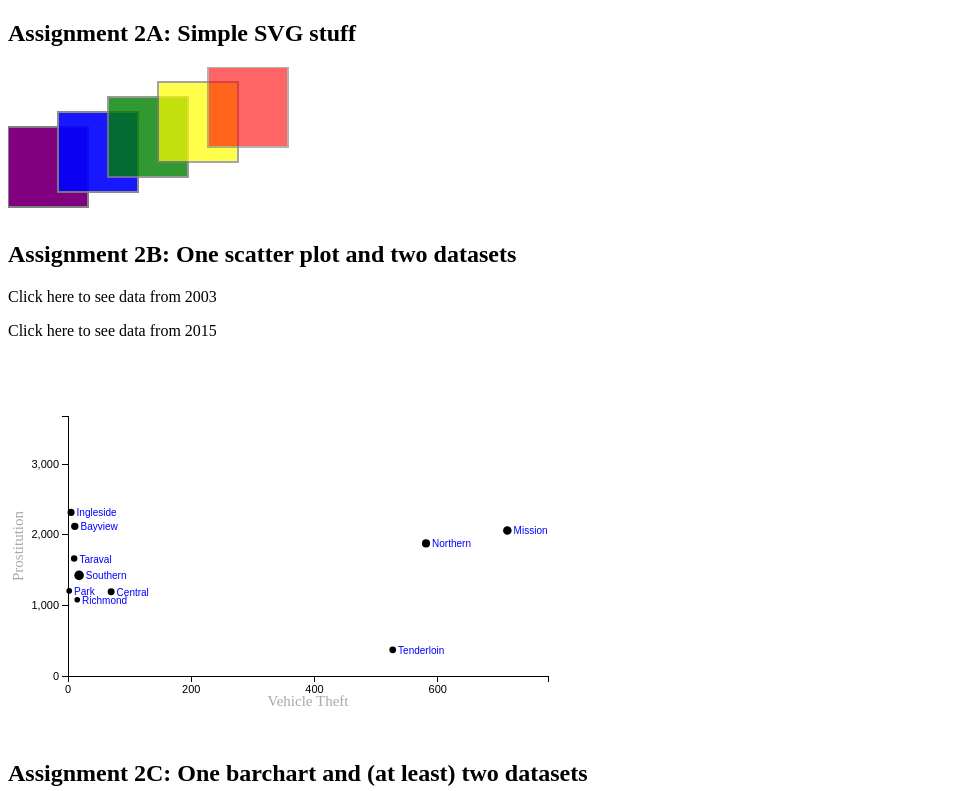
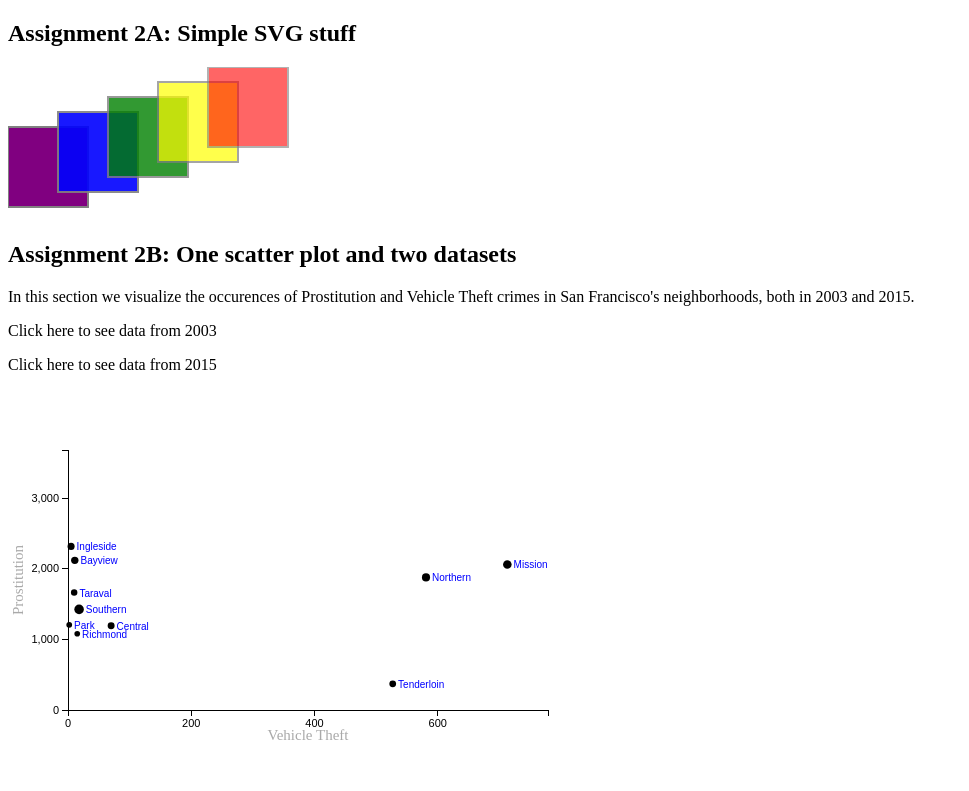
Before and after one commit to victorXIX/tanphi.github.io, a plain HTML site: page index.html in a window 1280 px wide. Shown: the top 791 px of the page, without its empty margins (0-969 px from the left). Drawn offline with Linux system fonts and the light colour scheme.

Commit message:
teeeeest

```diff
--- a/index.html
+++ b/index.html
@@ -35,6 +35,7 @@
 
 
 	<h2>Assignment 2B: One scatter plot and two datasets</h2>
+	<p>In this section we visualize the occurences of Prostitution and Vehicle Theft crimes in San Francisco's neighborhoods, both in 2003 and 2015. </p>
 	<p id="p2003">Click here to see data from 2003</p>
 	<p id="p2015">Click here to see data from 2015</p>
 
```
